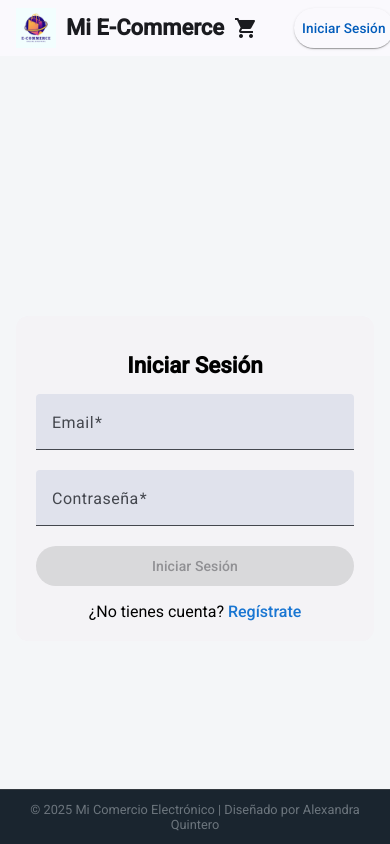
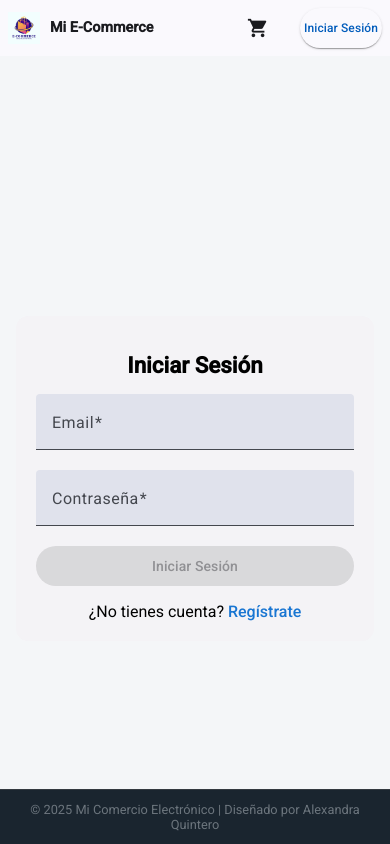
Before and after one commit to alexandraalvarezquintero75-source/Prueba-angular-wposs, an Angular app: page /login in a window 390 px wide. Built offline with nearby package versions, Linux system fonts and the light colour scheme.

Commit message:
Rediseña carrito: solo ícono con badge de contador

```diff
--- a/src/app/shared/components/header/header.component.html
+++ b/src/app/shared/components/header/header.component.html
@@ -13,7 +13,7 @@
   <div class="right-section">
     <button mat-button routerLink="/cart" class="cart-button">
       <mat-icon class="cart-icon">shopping_cart</mat-icon>
-      <span class="cart-text">Carrito</span>
+      <!-- <span class="cart-text">Carrito</span> -->
       <span class="cart-badge" *ngIf="cartService.cartCount() > 0">
         {{ cartService.cartCount() }}
       </span>
--- a/src/app/shared/components/header/header.component.scss
+++ b/src/app/shared/components/header/header.component.scss
@@ -1,15 +1,15 @@
 .header-container {
   display: flex;
   align-items: center;
- padding: 12px 16px;
- overflow: visible;
+  padding: 8px 12px;
+  overflow: visible;
 }
 
 .left-section,
 .right-section {
   display: flex;
   align-items: center;
-  gap: 12px;
+  gap: 8px;
 }
 
 /* Spacer */
@@ -24,46 +24,39 @@ button {
 
 .cart-button {
   position: relative;
-  display: flex !important;
-  align-items: center;
-  gap: 8px;
-  padding: 0 12px !important;
   transition: all 0.3s ease;
+  overflow: visible !important;
 
   &:hover {
     background-color: rgba(255, 255, 255, 0.1);
-    transform: translateY(-2px);
+    transform: scale(1.05);
   }
 
   .cart-icon {
-    position: relative;
-    font-size: 24px;
-    width: 24px;
-    height: 24px;
-  }
-
-  .cart-text {
-    font-weight: 500;
+    font-size: 26px;
+    width: 26px;
+    height: 26px;
   }
 
   .cart-badge {
     position: absolute;
-    top: -8px;
-    right: -8px;
+    top: 0;
+    right: 0;
     background-color: #e74c3c;
     color: white;
     border-radius: 50%;
-    min-width: 18px;
-    height: 18px;
+    min-width: 20px;
+    height: 20px;
     display: flex;
     align-items: center;
     justify-content: center;
-    font-size: 10px;
+    font-size: 11px;
     font-weight: bold;
-    padding: 0 4px;
+    padding: 0 5px;
     box-shadow: 0 2px 4px rgba(0, 0, 0, 0.3);
     border: 2px solid white;
     animation: pulse 0.3s ease;
+    z-index: 10;
   }
 }
 
@@ -79,7 +72,12 @@ button {
   }
 }
 
+/* Tablet */
 @media (max-width: 768px) {
+  .header-container {
+    padding: 8px 12px;
+  }
+
   .left-section {
     display: none;
   }
@@ -90,22 +88,75 @@ button {
 
   button {
     font-size: 0.85rem;
+    padding: 0 6px;
   }
 
   .cart-button {
-    .cart-text {
-      display: none;
+    .cart-icon {
+      font-size: 24px;
+      width: 24px;
+      height: 24px;
     }
 
     .cart-badge {
-      top: -4px;
-      left: 14px;
+      min-width: 18px;
+      height: 18px;
+      font-size: 10px;
     }
   }
 }
 
+/* Móvil pequeño */
+@media (max-width: 480px) {
+  .header-container {
+    padding: 6px 8px;
+  }
+
+  .right-section {
+    gap: 4px;
+  }
+
+  button {
+    font-size: 0.75rem;
+    padding: 0 4px;
+  }
+
+  .logo-container {
+    span {
+      font-size: 0.9rem !important;
+    }
+    img {
+      height: 32px !important;
+    }
+  }
+
+  .cart-button {
+    .cart-icon {
+      font-size: 22px;
+      width: 22px;
+      height: 22px;
+    }
+
+    .cart-badge {
+      min-width: 16px;
+      height: 16px;
+      font-size: 9px;
+      border: 1.5px solid white;
+    }
+  }
+}
+
+/* Desktop grande */
 @media (min-width: 769px) {
   .left-section {
     display: flex;
   }
+
+  .header-container {
+    padding: 12px 16px;
+  }
+
+  .right-section {
+    gap: 12px;
+  }
 }
```
